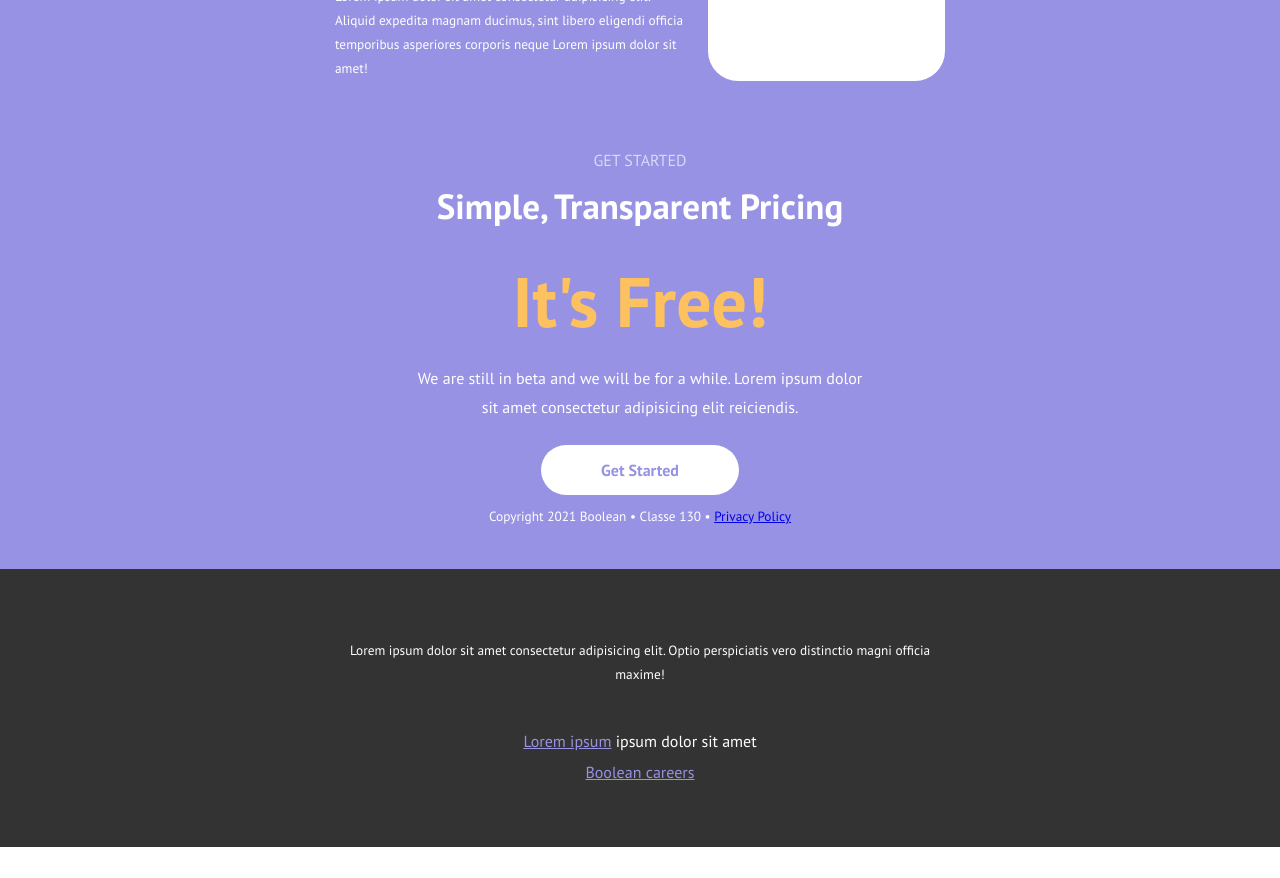
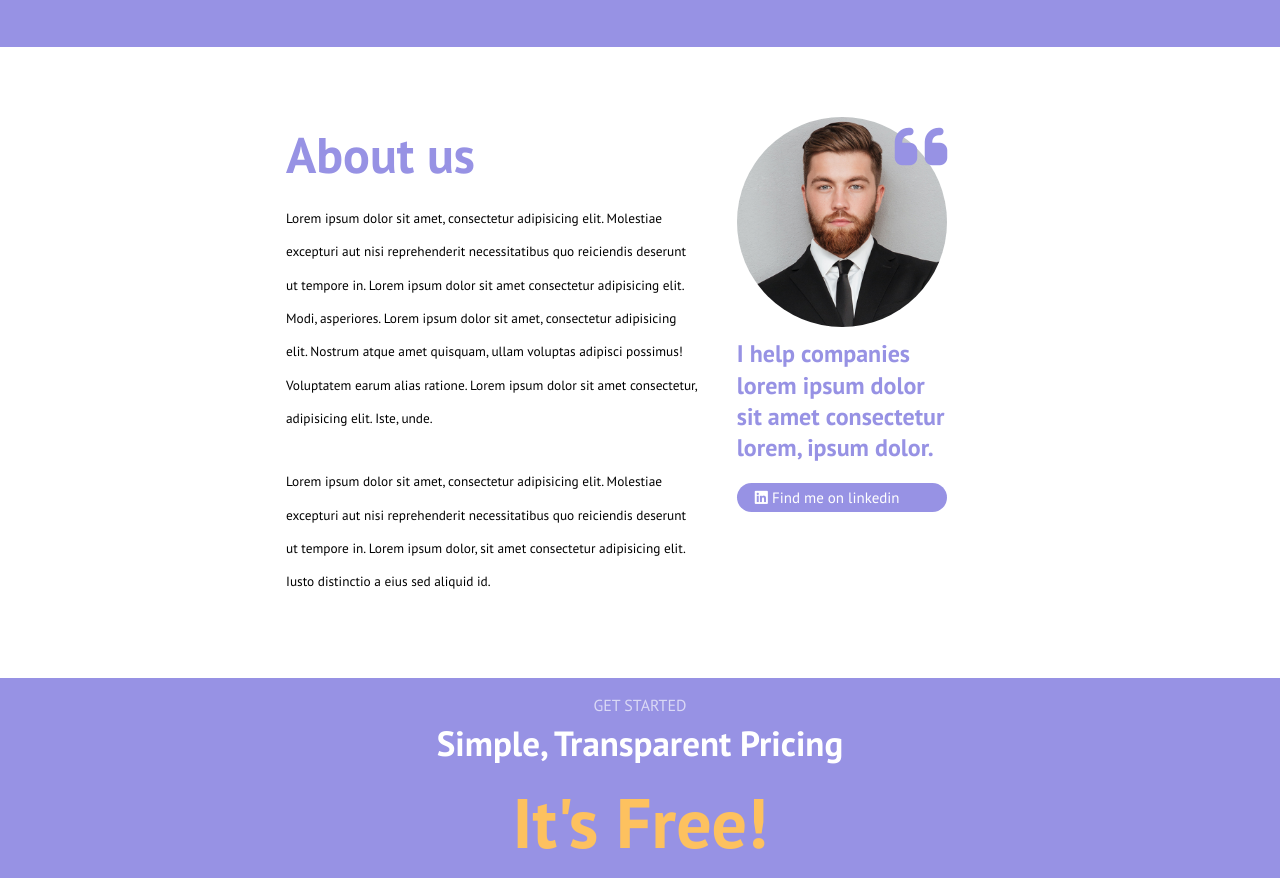
Before and after one commit to lauraoliveri/htmlcss-responsive-layout, a plain HTML site: page index.html in a window 1280 px wide. Shown: the part 1416-2294 px from the top of the page. Before the commit the page ends 2263 px from the top, so only its background shows below. Drawn offline with Linux system fonts and the light colour scheme.

Commit message:
Add "About Us" section in mobile, tablet and Desktop

```diff
--- a/css/style.css
+++ b/css/style.css
@@ -25,7 +25,7 @@ img {
 }
 
 html {
-    line-height: 1.8;
+    line-height: 1.5;
 }
 
 /*** STYLE ***/
@@ -128,7 +128,7 @@ header {
 
 
 .left-con {
-    margin-top: 50px;
+    padding-top: 50px;
 }
 
 .strategic-img {
@@ -161,6 +161,68 @@ header {
     width: 30px;
     background-color: #9792E4;
     border-radius: 100px;
+}
+
+/* About Us */
+
+.left-about {
+    width: 100%;
+    padding: 30px;
+}
+
+.left-about h1 {
+    color: #9792E4;
+    font-size: 50px;
+    padding-bottom: 10px;
+}
+
+.right-about {
+    width: 60%;
+    padding-left: 40px;
+}
+
+
+.paragraph {
+    line-height: 2;
+    padding-bottom: 10px;
+}
+
+.h2-about {
+    line-height: 1.3;
+    color: #9792E4;
+    padding-top: 5px;
+    padding-bottom: 20px;
+}
+
+.img-about-c {
+    position: relative;
+}
+
+
+.img-about {
+    border-radius: 50%;
+}
+
+.quotemark {
+    position: absolute;
+    font-size: 60px;
+    color: #9792E4;
+    top: 0;
+    right: 0;
+}
+
+.b-about {
+    padding: 2px 10px;
+    background-color: #9792E4;
+    border-radius: 50px;
+    margin-bottom: 70px;
+}
+
+.b-about a {
+    text-decoration: none;
+    color: white;
+    font-size: 15px;
+    padding-left: 8px;
 }
 
 /* It's Free Section */
@@ -282,6 +344,32 @@ footer {
         padding: 0;
     }
 
+    /* About Us  */
+
+    .about-us-small-container {
+        display: flex;
+        width: 80%;
+        padding-top: 70px;
+        padding-bottom: 50px;
+    }
+
+    .paragraph {
+        line-height: 2;
+    }
+
+    .b-about a {
+        font-size: 13px;
+    }
+
+    .right-about {
+        width: 40%;
+        padding: 10px;
+        margin-left: 10px;
+        margin-top: 20px;
+    }
+
+
+
     /* footer */
     footer {
         padding: 30px;
@@ -300,18 +388,18 @@ footer {
         display: flex;
         padding: 5px;
         justify-content: space-around;
-   }
+    }
 
    .header-container {
     display: flex;
     justify-content: space-around;
-   }
+    }
 
    .bars {
     display: none;
-   }
+    }
 
-   li > a {
+    li > a {
     text-decoration: none;
     color: white;
     padding: 0 28px;
@@ -338,6 +426,75 @@ footer {
         border-radius: 50px;
     }
 
+    /* About Us */
+
+    .about-us-small-container {
+        width: 60%;
+        margin: 0 auto;
+        display: flex;
+        padding-top: 40px;
+        padding-bottom: 20px;
+    }
+
+    .left-about {
+        width: 60%;
+        padding-right: 20px;
+    }
+
+    .left-about h1 {
+        color: #9792E4;
+        font-size: 50px;
+
+    }
+
+    .right-about {
+        width: 30%;
+        padding: 10px;
+    }
+
+
+    .paragraph {
+        line-height: 2.5;
+        padding-bottom: 30px;
+    }
+
+    .h2-about {
+        line-height: 1.3;
+        color: #9792E4;
+        padding-top: 5px;
+        padding-bottom: 20px;
+    }
+
+    .img-about-c {
+        position: relative;
+    }
+
+
+    .img-about {
+        border-radius: 50%;
+    }
+
+    .quotemark {
+        position: absolute;
+        font-size: 60px;
+        color: #9792E4;
+        top: 0;
+        right: 0;
+    }
+
+    .b-about {
+        padding: 2px 10px;
+        background-color: #9792E4;
+        border-radius: 50px;
+    }
+
+    .b-about a {
+        text-decoration: none;
+        color: white;
+        font-size: 15px;
+        padding-left: 8px;
+    }
+
     /* Its free section */
     .info {
         width: 50%;
@@ -347,10 +504,6 @@ footer {
 
     footer {
         padding: 30px;
-    }
-
-    .footer-container {
-        width: 50%;
     }
 
     /* Section info col  */
--- a/index.html
+++ b/index.html
@@ -169,6 +169,40 @@
             </div>
          </section>
 
+         <!-- About Us -->
+          <div class="about-us-big-container">
+            <div class="about-us-small-container">
+                <div class="left-about">
+                    <h1 class="about-us">
+                        About us
+                    </h1>
+                    <div class="paragraph">
+                        <p>
+                            Lorem ipsum dolor sit amet, consectetur adipisicing elit. Molestiae excepturi aut nisi reprehenderit necessitatibus quo reiciendis deserunt ut tempore in. Lorem ipsum dolor sit amet consectetur adipisicing elit. Modi, asperiores. Lorem ipsum dolor sit amet, consectetur adipisicing elit. Nostrum atque amet quisquam, ullam voluptas adipisci possimus! Voluptatem earum alias ratione. Lorem ipsum dolor sit amet consectetur, adipisicing elit. Iste, unde.
+                        </p>
+                    </div>
+                    <div class="paragraph">
+                        <p>
+                            Lorem ipsum dolor sit amet, consectetur adipisicing elit. Molestiae excepturi aut nisi reprehenderit necessitatibus quo reiciendis deserunt ut tempore in. Lorem ipsum dolor, sit amet consectetur adipisicing elit. Iusto distinctio a eius sed aliquid id.
+                        </p>
+                    </div>
+                </div>
+                <div class="right-about">
+                    <div class="img-about-c">
+                        <img src="../htmlcss-responsive-layout/img/about.jpg"  class="img-about">
+                        <i class="fa-solid fa-quote-left quotemark"></i>
+                    </div>
+                    <h2 class="h2-about">
+                        I help companies lorem ipsum dolor sit amet consectetur lorem, ipsum dolor.
+                    </h2>
+                    <div class="b-about">
+                        <a href="#"><i class="fa-brands fa-linkedin"></i>  Find me on linkedin</a>
+                    </div>
+                </div>
+            </div>
+          </div>
+
+
          <!-- Its free Section -->
           <div class="free-big-container">
             <div class="free-small-container">
```
